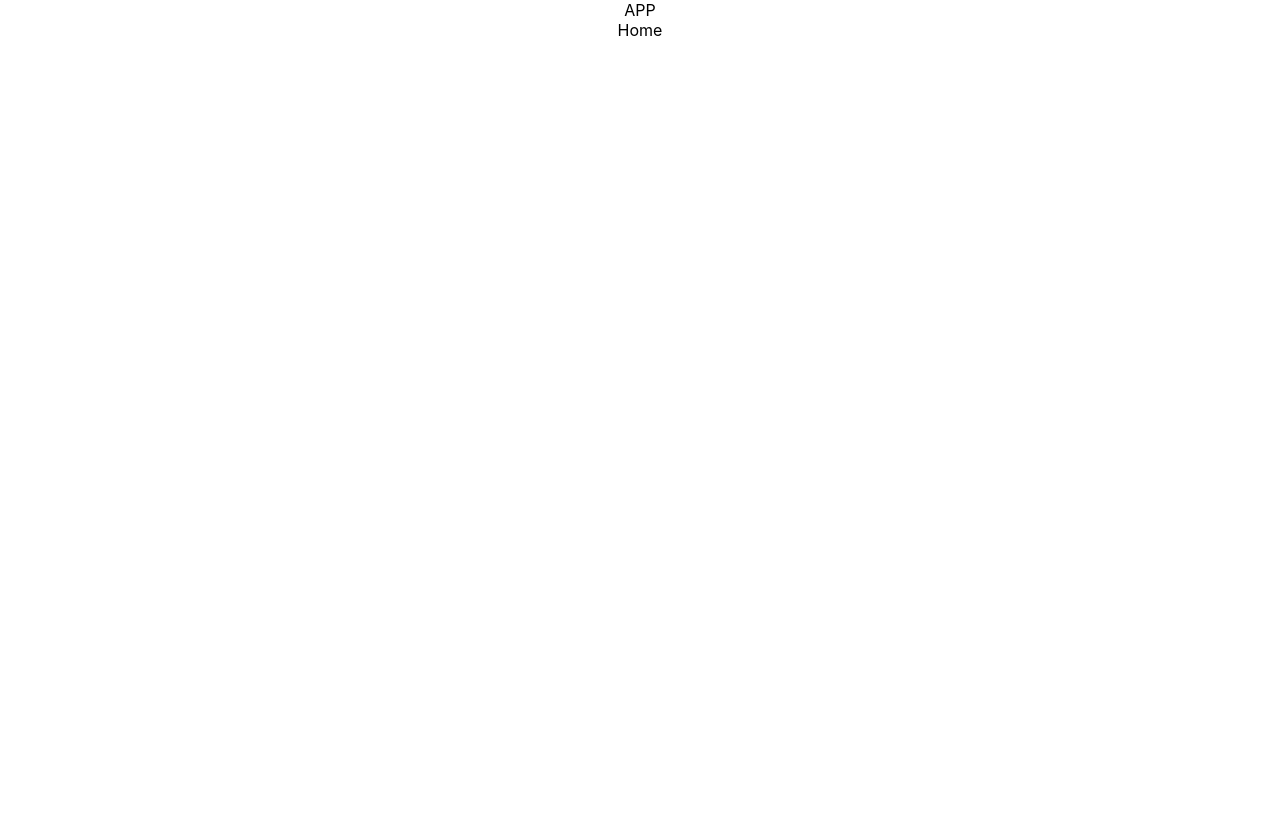
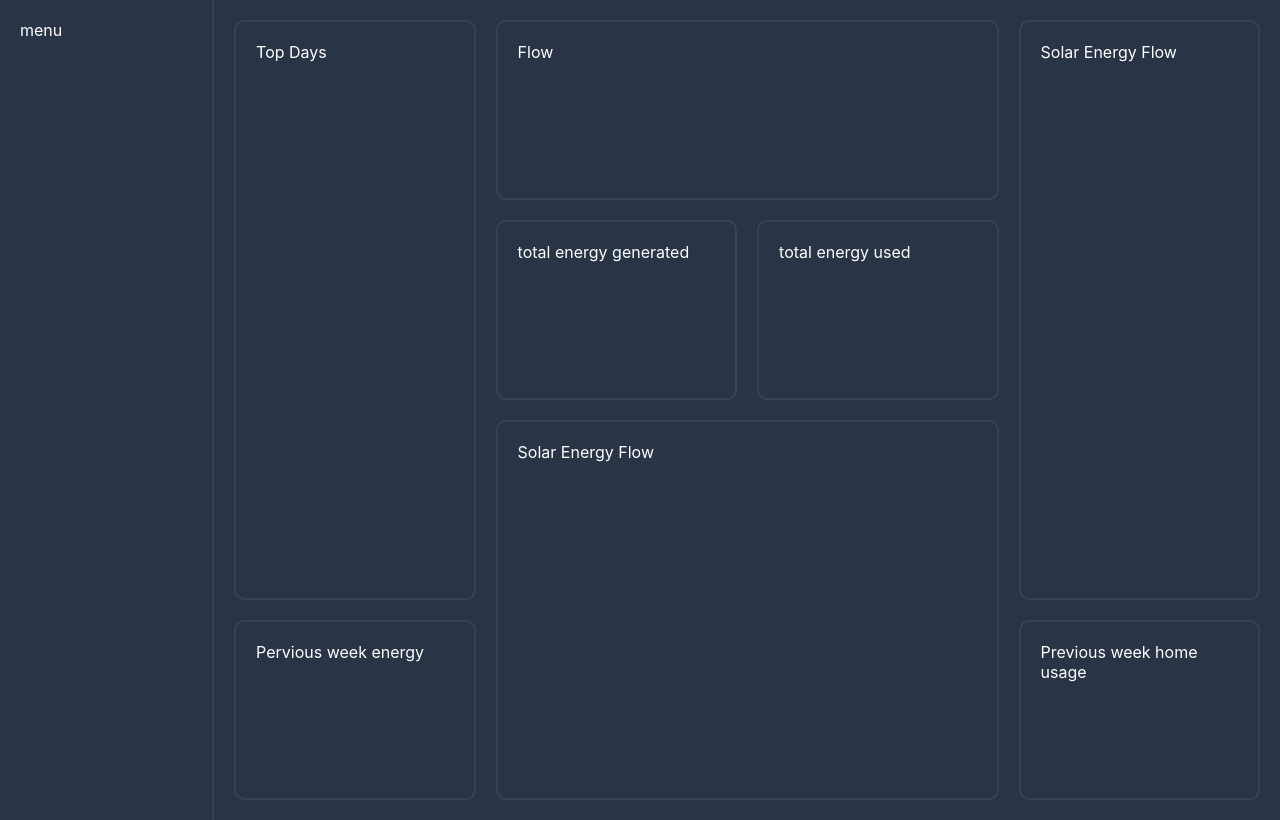
Before and after one commit to eslamdyab21/solar-x, a React (Create React App) app in the folder frontend-gui/: page / in a window 1280 px wide. Built offline with nearby package versions, Linux system fonts and the light colour scheme.

Commit message:
layout for home page

```diff
--- a/frontend-gui/src/App.css
+++ b/frontend-gui/src/App.css
@@ -1,38 +1,33 @@
-.App {
-  text-align: center;
+* {
+  margin: 0;
+  padding: 0;
+  box-sizing: border-box;
 }
 
-.App-logo {
-  height: 40vmin;
-  pointer-events: none;
+a {
+  text-decoration: none;
+  color: inherit;
 }
 
-@media (prefers-reduced-motion: no-preference) {
-  .App-logo {
-    animation: App-logo-spin infinite 20s linear;
-  }
+.main {
+  font-family: "Inter", sans-serif;
+  background-color: var(--main-bg);
+  color: var(--main-color);
+
 }
 
-.App-header {
-  background-color: #282c34;
-  min-height: 100vh;
+.container {
   display: flex;
-  flex-direction: column;
-  align-items: center;
-  justify-content: center;
-  font-size: calc(10px + 2vmin);
-  color: white;
+  min-height: calc(100vh);
 }
 
-.App-link {
-  color: #61dafb;
+.menuContainer {
+  width: 250px;
+  padding: 20px 20px;
+  border-right: 2px solid var(--soft-bg);
 }
 
-@keyframes App-logo-spin {
-  from {
-    transform: rotate(0deg);
-  }
-  to {
-    transform: rotate(360deg);
-  }
+.contentContainer {
+  padding: 20px 20px;
+  width: 100%;
 }
--- a/frontend-gui/src/App.js
+++ b/frontend-gui/src/App.js
@@ -4,9 +4,15 @@ import Home from './pages/home';
 
 function App() {
   return (
-    <div className="App">
-     <header>APP</header>
-     <Home />
+    <div className="main">
+      <div className="container">
+          <div className="menuContainer">
+            menu
+          </div>
+          <div className="contentContainer">
+            <Home />
+          </div>
+        </div>
     </div>
   );
 }
--- a/frontend-gui/src/index.css
+++ b/frontend-gui/src/index.css
@@ -11,3 +11,14 @@ code {
   font-family: source-code-pro, Menlo, Monaco, Consolas, 'Courier New',
     monospace;
 }
+
+:root {
+  /* BG */
+  --main-bg: #2a3447;
+  --soft-bg: #384256;
+  --dark-bg: #222b3c;
+  /* TEXT */
+  --main-color: white;
+  --soft-color: #ddd;
+  --dark-color: #2a3447
+}
--- /dev/null
+++ b/frontend-gui/src/pages/home.css
@@ -0,0 +1,38 @@
+
+
+.home {
+  display: grid;
+  gap: 20px;
+  grid-template-columns: repeat(4, 1fr);
+  grid-auto-rows: minmax(180px, auto);
+  grid-auto-flow: dense;
+
+}
+
+.box {
+    padding: 20px;
+    border-radius: 10px;
+    border: 2px solid var(--soft-bg);
+}
+
+.box_1row_1col {
+    grid-column: span 1;
+    grid-row: span 1;
+}
+
+.box_3row_1col {
+    grid-column: span 1;
+    grid-row: span 3;
+}
+
+.box_1row_2col {
+    grid-column: span 2;
+    grid-row: span 1;
+
+}
+
+
+.box_2row_2col {
+    grid-column: span 2;
+    grid-row: span 2;
+}
--- a/frontend-gui/src/pages/home.jsx
+++ b/frontend-gui/src/pages/home.jsx
@@ -1,8 +1,40 @@
-
+import './home.css'
 
 const Home = () => {
     return (
-        <div>Home</div>
+        <div className="home">
+            <div className="box box_3row_1col">
+                Top Days
+            </div>
+
+            <div className="box box_1row_2col">
+                Flow
+            </div>
+
+            <div className="box box_3row_1col">
+                Solar Energy Flow
+            </div>
+
+            <div className="box box_1row_1col">
+                total energy generated
+            </div>
+
+            <div className="box box_1row_1col">
+                total energy used
+            </div>
+
+            <div className="box box_2row_2col">
+                Solar Energy Flow
+            </div>
+
+            <div className="box box_1row_1col">
+                Pervious week energy
+            </div>
+
+            <div className="box box_1row_1col">
+                Previous week home usage
+            </div>
+        </div>
     )
 }
 
```
